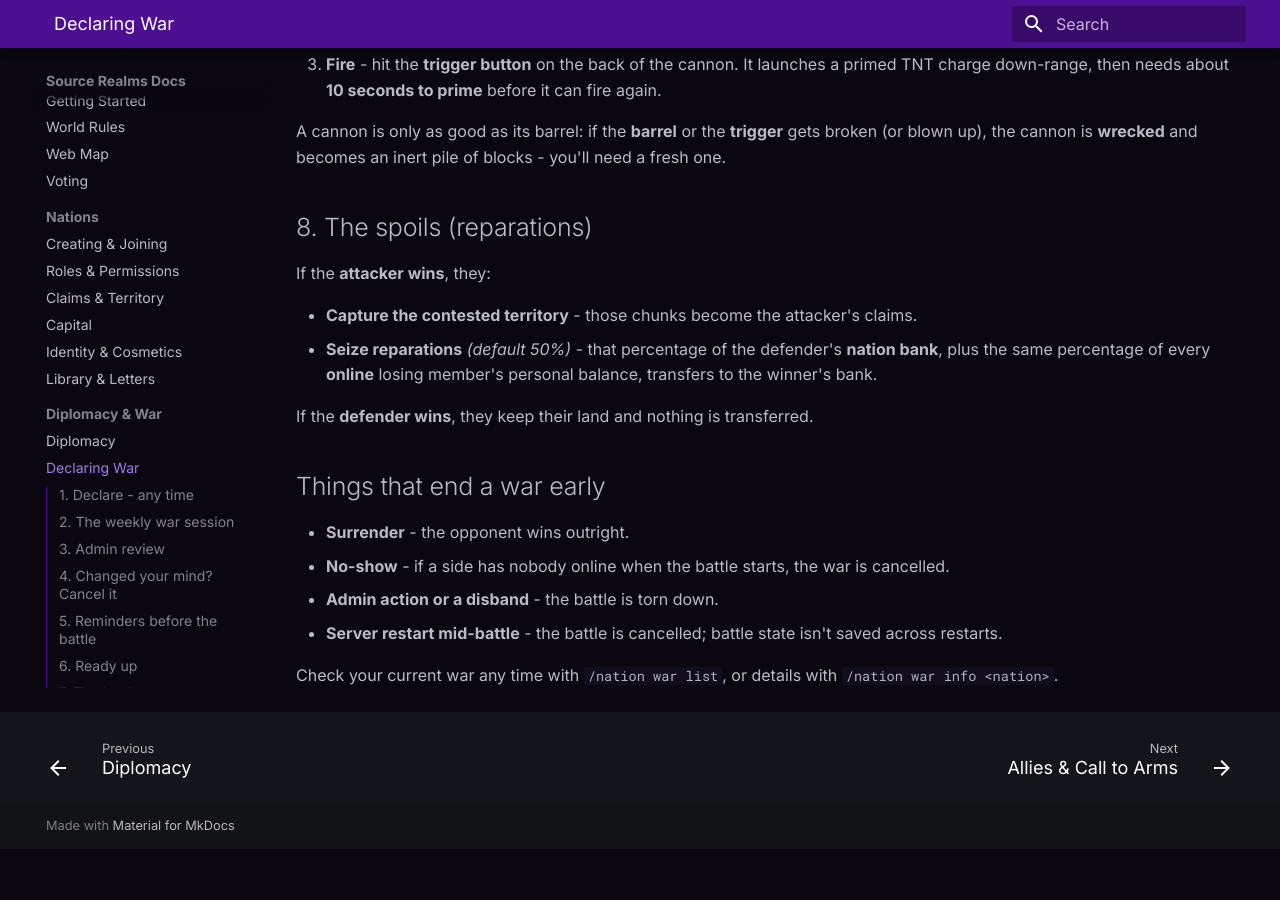
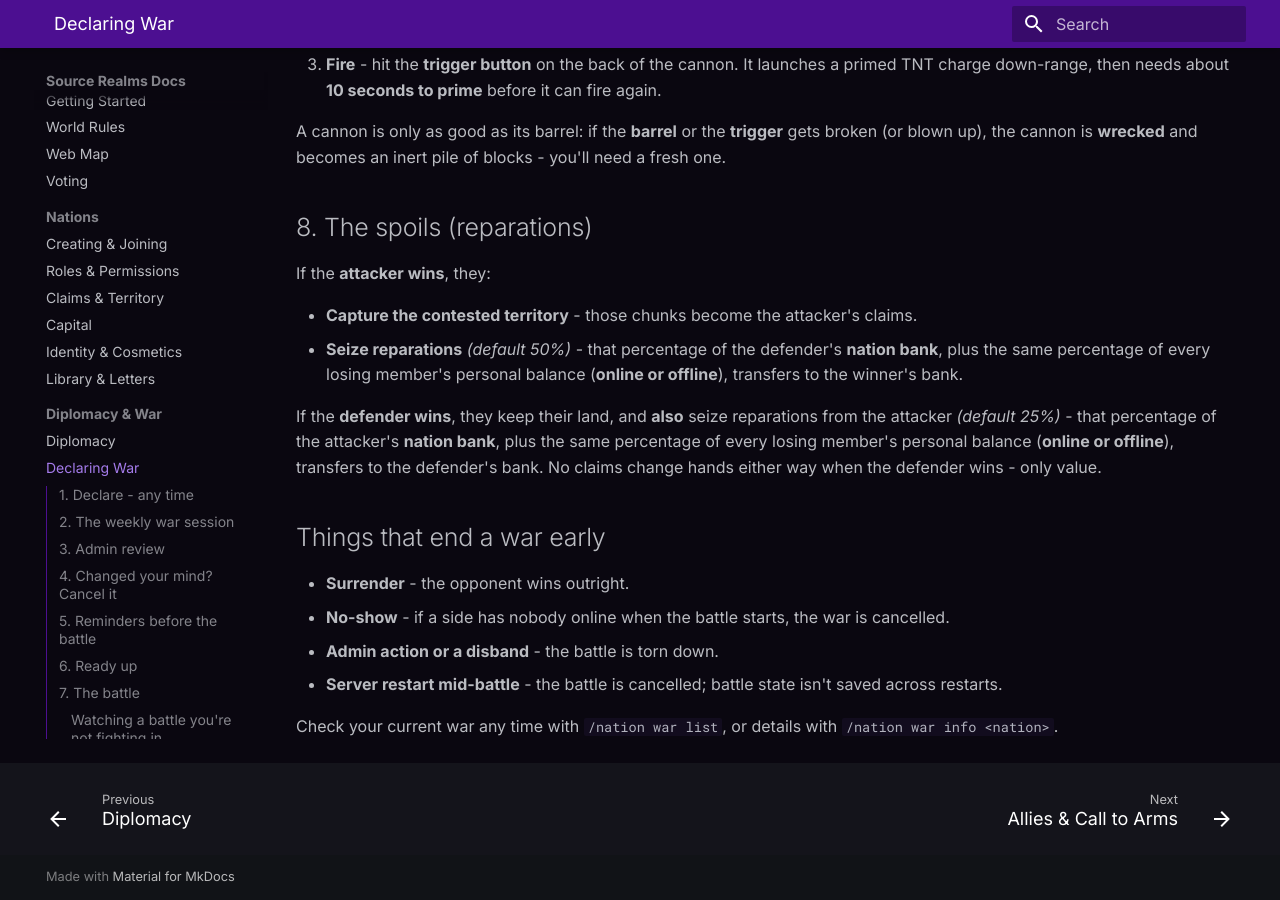
Before and after one commit to SourceRealms/sourcerealms-docs, an MkDocs documentation site: the page built from docs/war/overview.md, in a window 1280 px wide and 900 px high, scrolled down 3687 px. Built offline with MkDocs 1.6.1 and Material for MkDocs 9.7.7, drawn with Linux system fonts in a browser that asks for light colours; before the commit the page ends 4536 px from its top, so only the background shows below that.

Commit message:
Update war reparations: offline members included, defenders now seize spoils too

```diff
--- a/docs/war/overview.md
+++ b/docs/war/overview.md
@@ -174,10 +174,13 @@ If the **attacker wins**, they:
 
 - **Capture the contested territory** - those chunks become the attacker's claims.
 - **Seize reparations** *(default 50%)* - that percentage of the defender's **nation bank**, plus
-  the same percentage of every **online** losing member's personal balance, transfers to the
-  winner's bank.
+  the same percentage of every losing member's personal balance (**online or offline**), transfers
+  to the winner's bank.
 
-If the **defender wins**, they keep their land and nothing is transferred.
+If the **defender wins**, they keep their land, and **also** seize reparations from the attacker
+*(default 25%)* - that percentage of the attacker's **nation bank**, plus the same percentage of
+every losing member's personal balance (**online or offline**), transfers to the defender's bank.
+No claims change hands either way when the defender wins - only value.
 
 ## Things that end a war early
 
```
